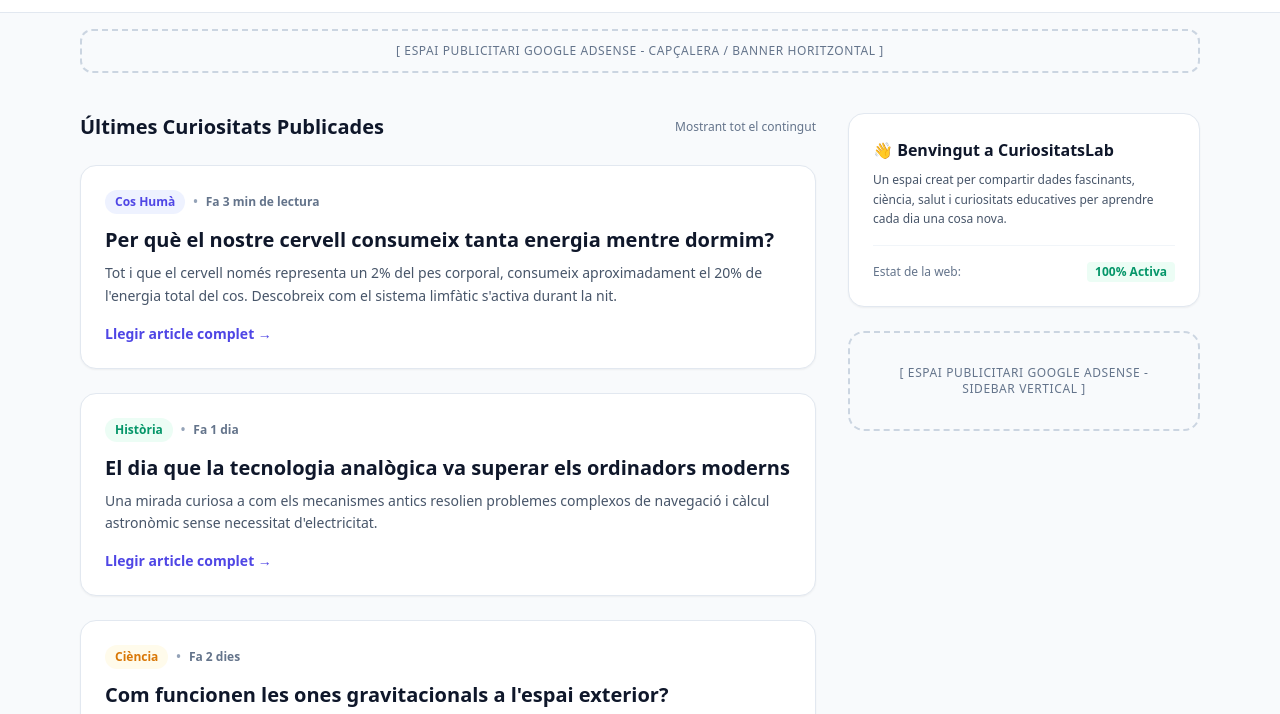
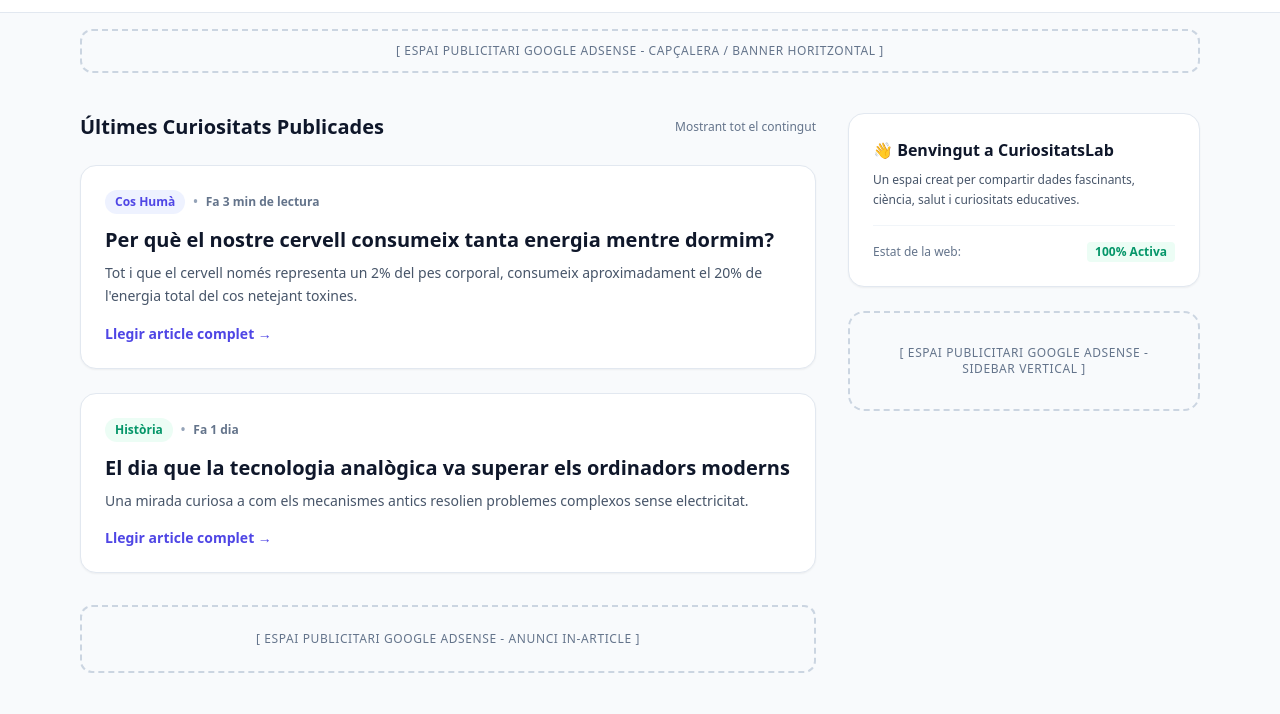
Before and after one commit to aritzgimenezuab/curiositats-web, a plain HTML site: page index.html in a window 1280 px wide. Shown: the part 52-766 px from the top of the page. Drawn offline with nearby package versions, Linux system fonts and the light colour scheme.

Commit message:
Refactor index.html for improved readability
Removed comments and cleaned up HTML structure for clarity.

```diff
--- a/index.html
+++ b/index.html
@@ -4,7 +4,6 @@
     <meta charset="UTF-8">
     <meta name="viewport" content="width=device-width, initial-scale=1.0">
     <title>CuriositatsLab | Dades educatives i trivia</title>
-    <!-- Tailwind CSS -->
     <script src="https://cdn.tailwindcss.com"></script>
     <style>
         .ad-placeholder {
@@ -34,7 +33,7 @@
         </div>
     </header>
 
-    <!-- Espai d'Anunci Superior (Google AdSense Banner) -->
+    <!-- Espai d'Anunci Superior -->
     <div class="max-w-6xl mx-auto px-4 my-4 w-full">
         <div class="ad-placeholder rounded-xl p-3 text-center text-xs uppercase tracking-wider">
             [ Espai publicitari Google AdSense - Capçalera / Banner Horitzontal ]
@@ -44,47 +43,32 @@
     <!-- Contingut Principal -->
     <main class="max-w-6xl mx-auto px-4 py-6 grid grid-cols-1 lg:grid-cols-3 gap-8 flex-grow w-full">
 
-        <!-- Columna Principal (Articles o Detall) -->
         <section class="lg:col-span-2 space-y-8" id="contingut-principal">
-
-            <!-- VISTA DE LLISTAT D'ARTICLES -->
             <div id="vista-llistat" class="space-y-6">
                 <div class="flex items-center justify-between">
                     <h2 class="text-xl font-bold text-slate-900">Últimes Curiositats Publicades</h2>
                     <span id="filtre-actual" class="text-xs text-slate-500 font-medium">Mostrant tot el contingut</span>
                 </div>
-
-                <!-- Graella d'articles dinàmica -->
-                <div id="graella-articles" class="grid grid-cols-1 gap-6">
-                    <!-- Els articles s'injectaran aquí per JavaScript -->
-                </div>
+                <div id="graella-articles" class="grid grid-cols-1 gap-6"></div>
             </div>
 
-            <!-- VISTA DE DETALL D'UN ARTICLE (S'amaga/mostra segons cliquis) -->
             <div id="vista-detall" class="hidden bg-white rounded-2xl border border-slate-200 p-8 shadow-sm">
                 <button onclick="mostrarInici()" class="inline-flex items-center text-sm font-semibold text-indigo-600 hover:text-indigo-800 mb-6 transition">
                     &larr; Tornar al llistat d'articles
                 </button>
-                <div id="detall-contingut">
-                    <!-- El contingut detallat de l'article es carregarà aquí -->
-                </div>
+                <div id="detall-contingut"></div>
             </div>
 
-            <!-- Espai d'Anunci Intermig -->
             <div class="ad-placeholder rounded-xl p-6 text-center text-xs uppercase tracking-wider">
                 [ Espai publicitari Google AdSense - Anunci In-Article ]
             </div>
-
         </section>
 
-        <!-- Barra lateral (Sidebar) -->
         <aside class="space-y-6">
-
-            <!-- Targeta de Presentació -->
             <div class="bg-white rounded-2xl border border-slate-200 p-6 shadow-sm">
                 <h3 class="font-bold text-slate-900 mb-2">👋 Benvingut a CuriositatsLab</h3>
                 <p class="text-slate-600 text-xs leading-relaxed mb-4">
-                    Un espai creat per compartir dades fascinants, ciència, salut i curiositats educatives per aprendre cada dia una cosa nova.
+                    Un espai creat per compartir dades fascinants, ciència, salut i curiositats educatives.
                 </p>
                 <div class="border-t border-slate-100 pt-4 text-xs text-slate-500 flex items-center justify-between">
                     <span>Estat de la web:</span>
@@ -92,16 +76,13 @@
                 </div>
             </div>
 
-            <!-- Espai d'Anunci Lateral -->
             <div class="ad-placeholder rounded-2xl p-8 text-center text-xs uppercase tracking-wider sticky top-24">
                 [ Espai publicitari Google AdSense - Sidebar Vertical ]
             </div>
-
         </aside>
 
     </main>
 
-    <!-- Peu de pàgina -->
     <footer class="bg-white border-t border-slate-200 mt-12 py-8">
         <div class="max-w-6xl mx-auto px-4 text-center text-xs text-slate-500 space-y-2">
             <p>&copy; 2026 CuriositatsLab. Tots els drets reservats.</p>
@@ -109,29 +90,23 @@
         </div>
     </footer>
 
-    <!-- Script JavaScript per fer la web interactiva i amb articles reals -->
     <script>
-        // Base de dades amb les curiositats completes
         const articles = [
             {
                 id: 1,
                 titol: "Per què el nostre cervell consumeix tanta energia mentre dormim?",
                 categoria: "Cos Humà",
                 temps: "Fa 3 min de lectura",
-                resum: "Tot i que el cervell només representa un 2% del pes corporal, consumeix aproximadament el 20% de l'energia total del cos. Descobreix com el sistema limfàtic s'activa durant la nit.",
+                resum: "Tot i que el cervell només representa un 2% del pes corporal, consumeix aproximadament el 20% de l'energia total del cos netejant toxines.",
                 contingut: `
                     <span class="text-xs font-semibold text-indigo-600 bg-indigo-50 px-2.5 py-1 rounded-full">Cos Humà</span>
                     <h1 class="text-2xl font-bold text-slate-900 mt-3 mb-4">Per què el nostre cervell consumeix tanta energia mentre dormim?</h1>
                     <p class="text-slate-600 text-sm leading-relaxed mb-4">
-                        Quan ens n'anem a dormir, el nostre cos descansa, però el cervell continua treballant a un ritme fascinant. De fet, durant certes fases del son (com el son REM), l'activitat cerebral pot arribar a ser tan alta o fins i tot superior a quan estem desperts.
+                        Quan ens n'anem a dormir, el nostre cos descansa, però el cervell continua treballant a un ritme fascinant. Durant certes fases del son, l'activitat cerebral pot arribar a ser molt elevada.
                     </p>
-                    <h3 class="font-bold text-slate-900 text-base mt-6 mb-2">El sistema de neteja nocturn (Sistema Glimfàtic)</h3>
-                    <p class="text-slate-600 text-sm leading-relaxed mb-4">
-                        Un dels descobriments més importants de la neurociència moderna és que durant el son, el cervell activa un mecanisme de depuració conegut com a sistema glimfàtic. Les cèl·lules cerebrals es contrauen, permetent que el líquid cefaloraquidi flueixi ràpidament i renti les toxines acumulades durant el dia, incloent-hi les proteïnes associades a malalties neurodegeneratives.
-                    </p>
-                    <h3 class="font-bold text-slate-900 text-base mt-6 mb-2">Per què ens sentim esgotats mentalment?</h3>
+                    <h3 class="font-bold text-slate-900 text-base mt-6 mb-2">El sistema de neteja nocturn</h3>
                     <p class="text-slate-600 text-sm leading-relaxed">
-                        Aquest alt consum d'energia en forma de glucosa i oxigen és estrictament necessari per consolidar la memòria a llarg termini i mantenir les connexions neuronals netes i eficients. Dormir poc no només afecta l'atenció, sinó que interromp aquest procés vital de manteniment cel·lular.
+                        Durant el son, el cervell activa el sistema glimfàtic, que permet rentar les toxines acumulades durant el dia i consolidar la memòria a llarg termini.
                     </p>
                 `
             },
@@ -140,52 +115,25 @@
                 titol: "El dia que la tecnologia analògica va superar els ordinadors moderns",
                 categoria: "Història",
                 temps: "Fa 1 dia",
-                resum: "Una mirada curiosa a com els mecanismes antics resolien problemes complexos de navegació i càlcul astronòmic sense necessitat d'electricitat.",
+                resum: "Una mirada curiosa a com els mecanismes antics resolien problemes complexos sense electricitat.",
                 contingut: `
                     <span class="text-xs font-semibold text-emerald-600 bg-emerald-50 px-2.5 py-1 rounded-full">Història</span>
                     <h1 class="text-2xl font-bold text-slate-900 mt-3 mb-4">El dia que la tecnologia analògica va superar els ordinadors moderns</h1>
                     <p class="text-slate-600 text-sm leading-relaxed mb-4">
-                        Abans que existissin els microxips i els ordinadors digitals de silici, la humanitat ja havia aconseguit dissenyar meravelles d'enginyeria mecànica capaces de predir eclipsis, moviments planetaris i calendaris amb una precisió mil·límetrica.
-                    </p>
-                    <h3 class="font-bold text-slate-900 text-base mt-6 mb-2">El mecanisme d'Anticitera</h3>
-                    <p class="text-slate-600 text-sm leading-relaxed mb-4">
-                        Considerat per molts historiadors com el primer ordinador analògic de la història, trobat en un naufragi a Grècia, utilitzava desenes d'engranatges de bronze finament tallats. La seva complexitat no es va tornar a veure fins a la invenció dels rellotges astronòmics segles més tard.
-                    </p>
-                `
-            },
-            {
-                id: 3,
-                titol: "Com funcionen les ones gravitacionals a l'espai exterior?",
-                categoria: "Ciència",
-                temps: "Fa 2 dies",
-                resum: "Explicat de manera senzilla: deformacions invisibles en el teixit de l'espai-temps predites per Albert Einstein fa més d'un segle.",
-                contingut: `
-                    <span class="text-xs font-semibold text-amber-600 bg-amber-50 px-2.5 py-1 rounded-full">Ciència</span>
-                    <h1 class="text-2xl font-bold text-slate-900 mt-3 mb-4">Com funcionen les ones gravitacionals a l'espai exterior?</h1>
-                    <p class="text-slate-600 text-sm leading-relaxed mb-4">
-                        Imagina que l'espai-temps és com una lona elàstica. Si hi col·loques un objecte pesat damunt, la lona es deforma. Quan dos objectes massius com forats negres o estels de neutrons colisionen, generen vibracions que viatgen per l'univers a la velocitat de la llum.
-                    </p>
-                    <h3 class="font-bold text-slate-900 text-base mt-6 mb-2">Com es van detectar per primera vegada?</h3>
-                    <p class="text-slate-600 text-sm leading-relaxed">
-                        Gràcies a observatoris ultra-precisos com LIGO, els científics han aconseguit mesurar variacions d'espai més petites que el diàmetre d'un protó, obrint una finestra completament nova per estudiar l'univers més enllà de la llum visible.
+                        Abans dels microxips, la humanitat ja dissenyava meravelles mecàniques com el mecanisme d'Anticitera, capaç de predir eclipsis amb una precisió sorprenent.
                     </p>
                 `
             }
         ];
 
-        // Funció per carregar la graella d'articles al llistat principal
         function carregarArticles(filtre = 'totes') {
             const graella = document.getElementById('graella-articles');
             graella.innerHTML = '';
-
-            const articlesFiltrats = filtre === 'totes'
-                ? articles
-                : articles.filter(a => a.categoria === filtre);
+            const articlesFiltrats = filtre === 'totes' ? articles : articles.filter(a => a.categoria === filtre);
 
             articlesFiltrats.forEach(article => {
                 let colorCategoria = "bg-indigo-50 text-indigo-600";
                 if(article.categoria === "Història") colorCategoria = "bg-emerald-50 text-emerald-600";
-                if(article.categoria === "Ciència") colorCategoria = "bg-amber-50 text-amber-600";
 
                 const targeta = document.createElement('div');
                 targeta.className = "bg-white rounded-2xl border border-slate-200 p-6 shadow-sm hover:shadow-md transition cursor-pointer flex flex-col justify-between";
@@ -198,33 +146,24 @@
                             <span class="text-slate-400">•</span>
                             <span class="text-slate-500">${article.temps}</span>
                         </div>
-                        <h3 class="text-xl font-bold text-slate-900 mb-2 hover:text-indigo-600 transition">
-                            ${article.titol}
-                        </h3>
-                        <p class="text-slate-600 text-sm leading-relaxed mb-4">
-                            ${article.resum}
-                        </p>
+                        <h3 class="text-xl font-bold text-slate-900 mb-2">${article.titol}</h3>
+                        <p class="text-slate-600 text-sm leading-relaxed mb-4">${article.resum}</p>
                     </div>
-                    <div class="flex items-center text-indigo-600 font-semibold text-sm">
-                        Llegir article complet &rarr;
-                    </div>
+                    <div class="text-indigo-600 font-semibold text-sm">Llegir article complet &rarr;</div>
                 `;
                 graella.appendChild(targeta);
             });
         }
 
-        // Funció per obrir el detall d'un article en concret
         function obrirArticle(id) {
             const article = articles.find(a => a.id === id);
             if (!article) return;
-
             document.getElementById('vista-llistat').classList.add('hidden');
             document.getElementById('vista-detall').classList.remove('hidden');
             document.getElementById('detall-contingut').innerHTML = article.contingut;
             window.scrollTo({ top: 0, behavior: 'smooth' });
         }
 
-        // Funció per tornar a la vista d'inici / llistat
         function mostrarInici(event) {
             if (event) event.preventDefault();
             document.getElementById('vista-detall').classList.add('hidden');
@@ -232,21 +171,14 @@
             window.scrollTo({ top: 0, behavior: 'smooth' });
         }
 
-        // Funció per filtrar per categoria des del menú superior
         function filtrarCategoria(categoria, event) {
             event.preventDefault();
             mostrarInici();
             carregarArticles(categoria);
-
-            const textFiltre = document.getElementById('filtre-actual');
-            textFiltre.innerText = categoria === 'totes' ? 'Mostrant tot el contingut' : `Categoria: ${categoria}`;
+            document.getElementById('filtre-actual').innerText = categoria === 'totes' ? 'Mostrant tot el contingut' : `Categoria: ${categoria}`;
         }
 
-        // Inicialitzar la pàgina carregant els articles en entrar
-        window.onload = () => {
-            carregarArticles('totes');
-        };
+        window.onload = () => carregarArticles('totes');
     </script>
-
 </body>
 </html>
```
